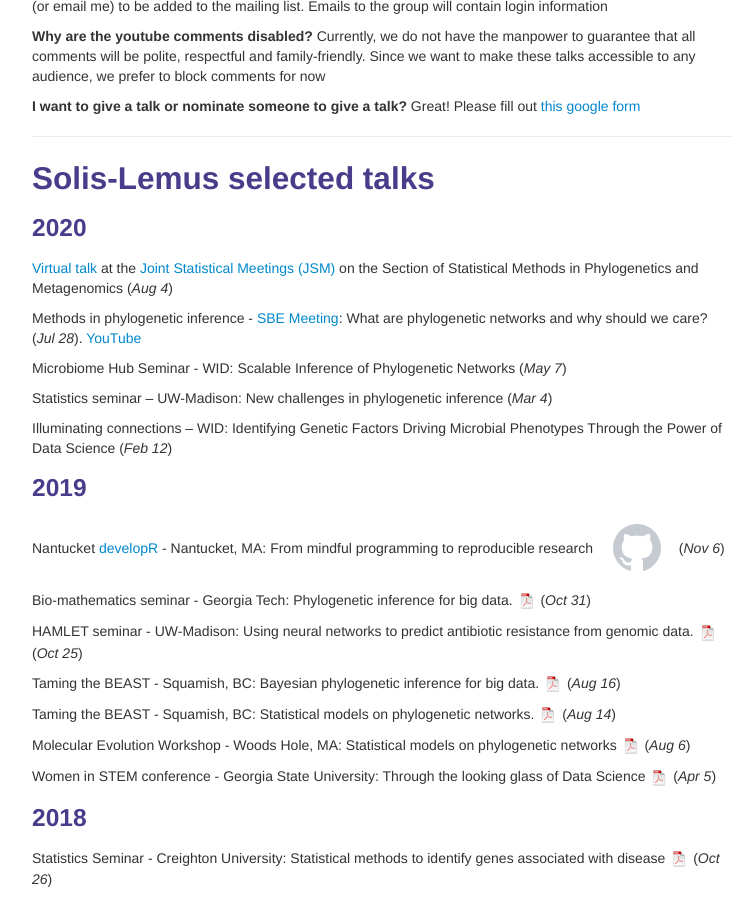
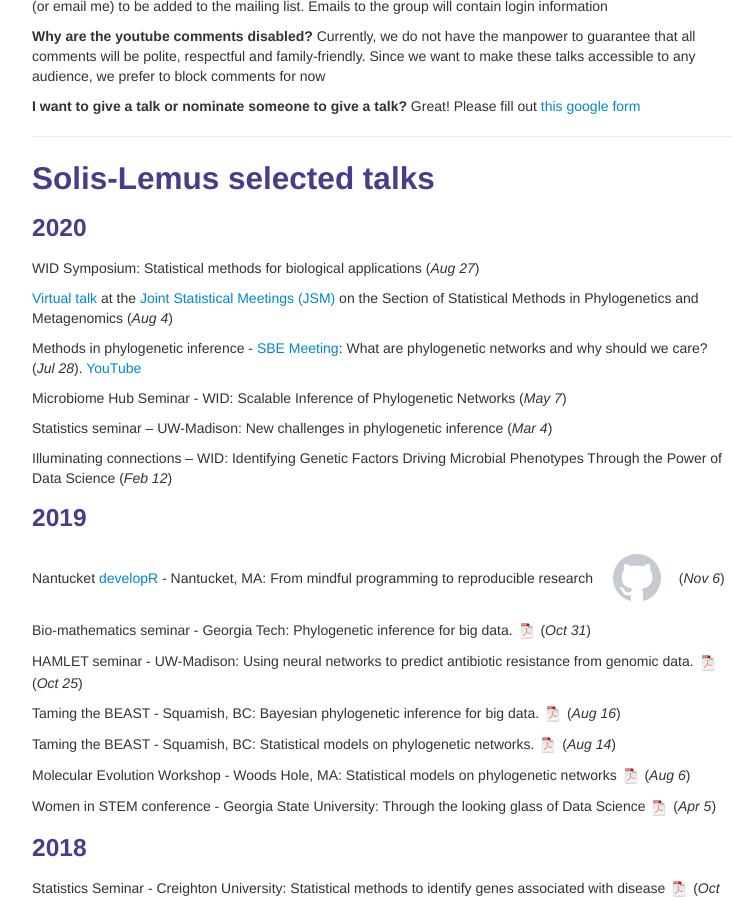
Before and after one commit to solislemuslab/solislemuslab.github.io, a Jekyll site: the page built from pages/talks.md, in a window 1280 px wide and 900 px high, scrolled down 478 px. Shown: the whole window, without its empty margins (258-1013 px from the left). Built offline with Jekyll 4.4.1, drawn with Linux system fonts in a browser that asks for light colours.

Commit message:
added talks

```diff
--- a/pages/talks.md
+++ b/pages/talks.md
@@ -38,6 +38,8 @@ Great! Please fill out [this google form](https://forms.gle/1kpZE1XrKe9YS9cHA)
 ## <a name="talks"></a>Solis-Lemus selected talks
 
 ### 2020
+
+WID Symposium: Statistical methods for biological applications (_Aug 27_)
 
 [Virtual talk](https://amstat-jsm.conferencecontent.net/paper/313478) at the [Joint Statistical Meetings (JSM)](https://ww2.amstat.org/meetings/jsm/2020/onlineprogram/index.cfm) on the Section of Statistical Methods in Phylogenetics and Metagenomics (_Aug 4_)
 
```
